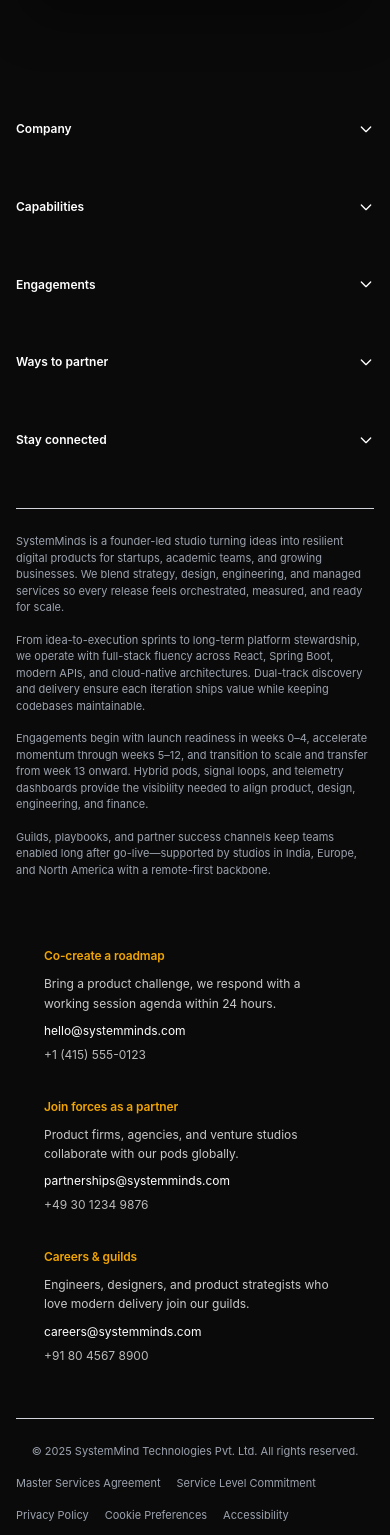
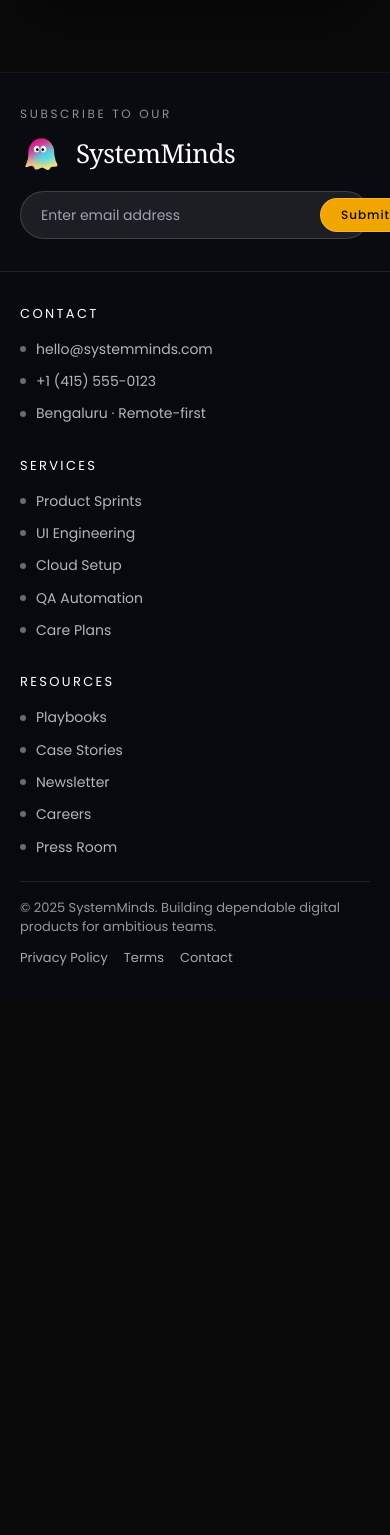
Before and after one commit to SystemMinds/SystemMinds_Frontend, a React (Vite) app: page / in a window 390 px wide. Shown: the part 5653-7188 px from the top of the page. After the commit the page ends 6652 px from the top, so only its background shows below. Built offline with nearby package versions, Linux system fonts and the light colour scheme.

Commit message:
Update Footer.jsx

```diff
--- a/src/components/Footer.jsx
+++ b/src/components/Footer.jsx
@@ -1,275 +1,136 @@
-import React, { useState } from 'react'
+import React from 'react'
+import logoImage from '../assets/images/Logo.png'
+
+const brandFont = '"Poppins", sans-serif'
+const serifFont = '"Volkhov", "Georgia", serif'
 
 function Footer() {
-  const [openSections, setOpenSections] = useState({})
+  const currentYear = new Date().getFullYear()
 
-  const footerSections = [
+const columns = [
   {
-      title: 'Company',
-      links: [
-        { label: 'About SystemMinds', href: '/about-company' },
-        { label: 'Young minds building reliable digital products', href: '/about-company' },
-        { label: 'Projects we deliver', href: '/about-company' },
-        { label: 'Our work principles', href: '/about-company' },
-        { label: 'Let’s build something great together', href: '/about-company' },
-      ],
+    heading: 'Contact',
+    items: [
+      { label: 'hello@systemminds.com', href: 'mailto:hello@systemminds.com' },
+      { label: '+1 (415) 555-0123', href: 'tel:+14155550123' },
+      { label: 'Bengaluru · Remote-first', href: null }
+    ]
   },
   {
-      title: 'Capabilities',
-      links: [
-        { label: 'Product intelligence', href: '/about-learn-more' },
-        { label: 'Experience architecture', href: '/about-learn-more' },
-        { label: 'Modern delivery', href: '/about-learn-more' },
-        { label: 'Enablement & scaling', href: '/about-learn-more' },
-        { label: 'Outcome dashboards & control tower', href: '/about-learn-more' },
-      ],
+    heading: 'Services',
+    items: [
+      { label: 'Product Sprints' },
+      { label: 'UI Engineering' },
+      { label: 'Cloud Setup' },
+      { label: 'QA Automation' },
+      { label: 'Care Plans' }
+    ]
   },
   {
-      title: 'Engagements',
-      links: [
-        { label: 'Launch readiness · Weeks 0–4', href: '/about-learn-more' },
-        { label: 'Momentum sprints · Weeks 5–12', href: '/about-learn-more' },
-        { label: 'Scale & transfer · Weeks 13+', href: '/about-learn-more' },
-        { label: 'Hybrid pods & signal loops', href: '/about-learn-more' },
-        { label: 'Telemetry-led releases', href: '/about-learn-more' },
-      ],
-    },
-    {
-      title: 'Ways to partner',
-      links: [
-        { label: 'Co-create a roadmap', href: 'mailto:hello@systemminds.com' },
-        { label: 'Join forces as a partner', href: 'mailto:partnerships@systemminds.com' },
-        { label: 'Careers & guilds', href: 'mailto:careers@systemminds.com' },
-        { label: 'Quick brief', href: '/about-learn-more' },
-        { label: 'Studio availability', href: '/about-learn-more' },
-      ],
-    },
-    {
-      title: 'Stay connected',
-      links: [
-        { label: 'hello@systemminds.com', href: 'mailto:hello@systemminds.com' },
-        { label: '+1 (415) 555-0123', href: 'tel:+14155550123' },
-        { label: '+49 30 1234 9876', href: 'tel:+493012349876' },
-        { label: '+91 80 4567 8900', href: 'tel:+918045678900' },
-        { label: 'Studios: Bengaluru · Pune · Berlin', href: null },
-      ],
-    },
+    heading: 'Resources',
+    items: [
+      { label: 'Playbooks' },
+      { label: 'Case Stories' },
+      { label: 'Newsletter' },
+      { label: 'Careers' },
+      { label: 'Press Room' }
+    ]
+  }
 ]
 
-  const contactHighlights = [
-    {
-      label: 'Co-create a roadmap',
-      description: 'Bring a product challenge, we respond with a working session agenda within 24 hours.',
-      email: 'hello@systemminds.com',
-      phone: '+1 (415) 555-0123',
-    },
-    {
-      label: 'Join forces as a partner',
-      description: 'Product firms, agencies, and venture studios collaborate with our pods globally.',
-      email: 'partnerships@systemminds.com',
-      phone: '+49 30 1234 9876',
-    },
-    {
-      label: 'Careers & guilds',
-      description: 'Engineers, designers, and product strategists who love modern delivery join our guilds.',
-      email: 'careers@systemminds.com',
-      phone: '+91 80 4567 8900',
-    },
-  ]
-
-  const toggleSection = (title) => {
-    setOpenSections((prev) => ({
-      ...prev,
-      [title]: !prev[title],
-    }))
-  }
-
   return (
-    <footer className="relative text-gray-400" style={{ backgroundColor: 'transparent', overflow: 'hidden' }}>
-      <div className="relative z-10">
-      <div className="max-w-7xl mx-auto px-4 py-12">
-        {/* Footer Links */}
-        <div className="grid grid-cols-1 md:grid-cols-2 lg:grid-cols-4 xl:grid-cols-5 gap-8 mb-8">
-          {footerSections.map((section, index) => (
-            <div key={index} className="mb-4">
-              {/* Desktop View */}
-              <h4
-                className="font-semibold text-white mb-3 hidden md:block"
-                style={{
-                  fontFamily: '"SF Pro Display", -apple-system, BlinkMacSystemFont, sans-serif',
-                  fontWeight: 600,
-                  fontSize: '12px'
+    <footer className="text-white" style={{ backgroundColor: '#07090f', borderTop: '1px solid rgba(255,255,255,0.06)' }}>
+      <div className="border-b border-white/10" style={{ background: 'rgba(10,12,18,0.9)' }}>
+        <div className="max-w-7xl mx-auto px-5 sm:px-10 lg:px-12 xl:px-16 py-8 flex flex-col gap-4 md:flex-row md:items-center md:justify-between">
+          <div className="flex flex-col gap-2">
+            <p style={{ fontFamily: brandFont, fontSize: '12px', letterSpacing: '0.22em', textTransform: 'uppercase', color: 'rgba(255,255,255,0.55)' }}>
+              Subscribe to our
+            </p>
+            <div className="flex items-center gap-3">
+              <img src={logoImage} alt="SystemMinds logo" style={{ width: '44px', height: '44px', objectFit: 'contain' }} />
+              <h3 style={{ fontFamily: serifFont, fontSize: '26px', letterSpacing: '-0.02em' }}>SystemMinds</h3>
+            </div>
+          </div>
+          <form
+            className="w-full md:max-w-lg"
+            onSubmit={(event) => {
+              event.preventDefault()
+              event.currentTarget.reset()
             }}
           >
-                {section.title}
-              </h4>
+            <div className="flex items-center rounded-full border border-white/15 px-3 py-1.5" style={{ backgroundColor: 'rgba(255,255,255,0.08)' }}>
+              <input
+                type="email"
+                required
+                placeholder="Enter email address"
+                className="flex-1 bg-transparent px-2 py-1 focus:outline-none text-sm sm:text-base"
+                style={{ fontFamily: brandFont, color: '#ffffff' }}
+              />
+              <button
+                type="submit"
+                className="rounded-full px-5 py-2 text-xs sm:text-sm"
+                style={{ fontFamily: brandFont, fontWeight: 500, letterSpacing: '0.08em', backgroundColor: '#F1A501', color: '#0A0A0A', border: '1px solid rgba(255,255,255,0.2)' }}
+              >
+                Submit
+              </button>
+            </div>
+          </form>
+        </div>
+      </div>
 
-              {/* Mobile Accordion */}
-              <button
-                className="md:hidden w-full flex items-center justify-between font-semibold text-white mb-3"
-                onClick={() => toggleSection(section.title)}
+      <div className="max-w-7xl mx-auto px-5 sm:px-10 lg:px-12 xl:px-16 py-8">
+        <div className="grid gap-8 md:grid-cols-[1.2fr_1fr_1fr_1fr]">
+          {columns.map((column) => (
+            <div key={column.heading} className="space-y-3">
+              <p style={{ fontFamily: brandFont, fontSize: '13px', textTransform: 'uppercase', letterSpacing: '0.18em' }}>{column.heading}</p>
+              <ul className="space-y-2">
+                {column.items.map((item) => (
+                  <li key={item.label}>
+                    {item.href ? (
+                      <a
+                        href={item.href}
                         style={{
-                  fontFamily: '"SF Pro Display", -apple-system, BlinkMacSystemFont, sans-serif',
-                  fontWeight: 600,
-                  fontSize: '12px'
+                          fontFamily: brandFont,
+                          fontSize: '14px',
+                          color: 'rgba(255,255,255,0.7)',
+                          display: 'inline-flex',
+                          alignItems: 'center',
+                          gap: '10px'
                         }}
                       >
-                <span>{section.title}</span>
-                <svg
-                  className={`w-4 h-4 transition-transform ${
-                    openSections[section.title] ? 'rotate-180' : ''
-                  }`}
-                  fill="none"
-                  stroke="currentColor"
-                  viewBox="0 0 24 24"
-                >
-                  <path strokeLinecap="round" strokeLinejoin="round" strokeWidth={2} d="M19 9l-7 7-7-7" />
-                </svg>
-              </button>
-
-              <ul
-                className={`space-y-2 ${
-                  openSections[section.title] ? 'block' : 'hidden md:block'
-                }`}
-              >
-                {section.links.map((link, linkIndex) => {
-                  const linkItem = typeof link === 'string' ? { label: link } : link
-                  return (
-                    <li key={linkIndex}>
-                      {linkItem.href ? (
-                        <a
-                          href={linkItem.href}
-                          className="text-sm hover:text-white transition-colors"
-                          style={{
-                            fontFamily: '"SF Pro Display", -apple-system, BlinkMacSystemFont, sans-serif',
-                            fontWeight: 400,
-                            fontSize: '12px'
-                          }}
-                        >
-                          {linkItem.label}
+                        <span style={{ width: '6px', height: '6px', borderRadius: '999px', backgroundColor: 'rgba(255,255,255,0.4)' }} />
+                        {item.label}
                       </a>
                     ) : (
                       <span
-                          className="text-sm text-gray-400"
                         style={{
-                            fontFamily: '"SF Pro Display", -apple-system, BlinkMacSystemFont, sans-serif',
-                            fontWeight: 400,
-                            fontSize: '12px'
+                          fontFamily: brandFont,
+                          fontSize: '14px',
+                          color: 'rgba(255,255,255,0.7)',
+                          display: 'inline-flex',
+                          alignItems: 'center',
+                          gap: '10px'
                         }}
                       >
-                          {linkItem.label}
+                        <span style={{ width: '6px', height: '6px', borderRadius: '999px', backgroundColor: 'rgba(255,255,255,0.4)' }} />
+                        {item.label}
                       </span>
                     )}
                   </li>
-                  )
-                })}
+                ))}
               </ul>
             </div>
           ))}
         </div>
 
-        {/* Footer Notes */}
-        <div
-          className="border-t border-gray-300 pt-6 space-y-4 text-xs"
-          style={{
-            fontFamily: '"SF Pro Display", -apple-system, BlinkMacSystemFont, sans-serif',
-            fontWeight: 400,
-            fontSize: '11px',
-            lineHeight: '1.5'
-          }}
-        >
-          <p>
-            SystemMinds is a founder-led studio turning ideas into resilient digital products for startups, academic teams, and growing businesses.
-            We blend strategy, design, engineering, and managed services so every release feels orchestrated, measured, and ready for scale.
+        <div className="mt-6 pt-4 border-t border-white/10 flex flex-col gap-3 sm:flex-row sm:items-center sm:justify-between">
+          <p style={{ fontFamily: brandFont, fontSize: '13px', color: 'rgba(255,255,255,0.58)' }}>
+            © {currentYear} SystemMinds. Building dependable digital products for ambitious teams.
           </p>
-          <p>
-            From idea-to-execution sprints to long-term platform stewardship, we operate with full-stack fluency across React, Spring Boot, modern APIs,
-            and cloud-native architectures. Dual-track discovery and delivery ensure each iteration ships value while keeping codebases maintainable.
-          </p>
-          <p>
-            Engagements begin with launch readiness in weeks 0–4, accelerate momentum through weeks 5–12, and transition to scale and transfer from week 13 onward.
-            Hybrid pods, signal loops, and telemetry dashboards provide the visibility needed to align product, design, engineering, and finance.
-          </p>
-          <p>
-            Guilds, playbooks, and partner success channels keep teams enabled long after go-live—supported by studios in India, Europe, and North America with a remote-first backbone.
-          </p>
-        </div>
-
-        {/* Contact Highlights */}
-        <div className="mt-10 p-6 md:p-8">
-          <div
-            className="grid gap-6 md:grid-cols-2 xl:grid-cols-3"
-            style={{
-              fontFamily: '"SF Pro Display", -apple-system, BlinkMacSystemFont, sans-serif',
-            }}
-          >
-            {contactHighlights.map((card) => (
-              <div
-                key={card.label}
-                className="flex flex-col gap-2 p-1"
-              >
-                <p
-                  className="text-sm text-[#F1A501]"
-                  style={{ fontWeight: 600, fontSize: '12px', letterSpacing: '-0.01em' }}
-                >
-                  {card.label}
-                </p>
-                <p
-                  className="text-sm text-gray-300"
-                  style={{ fontSize: '12px', lineHeight: 1.6, color: 'rgba(255,255,255,0.78)' }}
-                >
-                  {card.description}
-                </p>
-                <div className="flex flex-col gap-1 text-sm">
-                  <a
-                    href={`mailto:${card.email}`}
-                    className="hover:text-white transition-colors"
-                    style={{ fontSize: '12px', color: '#ffffff' }}
-                  >
-                    {card.email}
-                  </a>
-                  <a
-                    href={`tel:${card.phone.replace(/[^+\d]/g, '')}`}
-                    className="hover:text-white transition-colors"
-                    style={{ fontSize: '12px', color: 'rgba(255,255,255,0.72)' }}
-                  >
-                    {card.phone}
-                  </a>
-                </div>
-              </div>
-            ))}
-          </div>
-        </div>
-
-        {/* Bottom Footer */}
-        <div className="border-t border-gray-300 pt-6 mt-6">
-          <div
-            className="flex flex-col md:flex-row justify-between items-center text-xs"
-            style={{
-              fontFamily: '"SF Pro Display", -apple-system, BlinkMacSystemFont, sans-serif',
-              fontWeight: 400,
-              fontSize: '11px'
-            }}
-          >
-            <p>© {new Date().getFullYear()} SystemMind Technologies Pvt. Ltd. All rights reserved.</p>
-            <div className="flex flex-wrap gap-4 mt-4 md:mt-0">
-              <a href="#" className="hover:underline">
-                Master Services Agreement
-              </a>
-              <a href="#" className="hover:underline">
-                Service Level Commitment
-              </a>
-              <a href="#" className="hover:underline">
-                Privacy Policy
-              </a>
-              <a href="#" className="hover:underline">
-                Cookie Preferences
-              </a>
-              <a href="#" className="hover:underline">
-                Accessibility
-              </a>
-            </div>
-          </div>
+          <div className="flex flex-wrap gap-4" style={{ fontFamily: brandFont, fontSize: '13px' }}>
+            <a href="#" style={{ color: 'rgba(255,255,255,0.65)' }}>Privacy Policy</a>
+            <a href="#" style={{ color: 'rgba(255,255,255,0.65)' }}>Terms</a>
+            <a href="#" style={{ color: 'rgba(255,255,255,0.65)' }}>Contact</a>
           </div>
         </div>
       </div>
```
Lines whose indentation alone changed are shown as unchanged.
